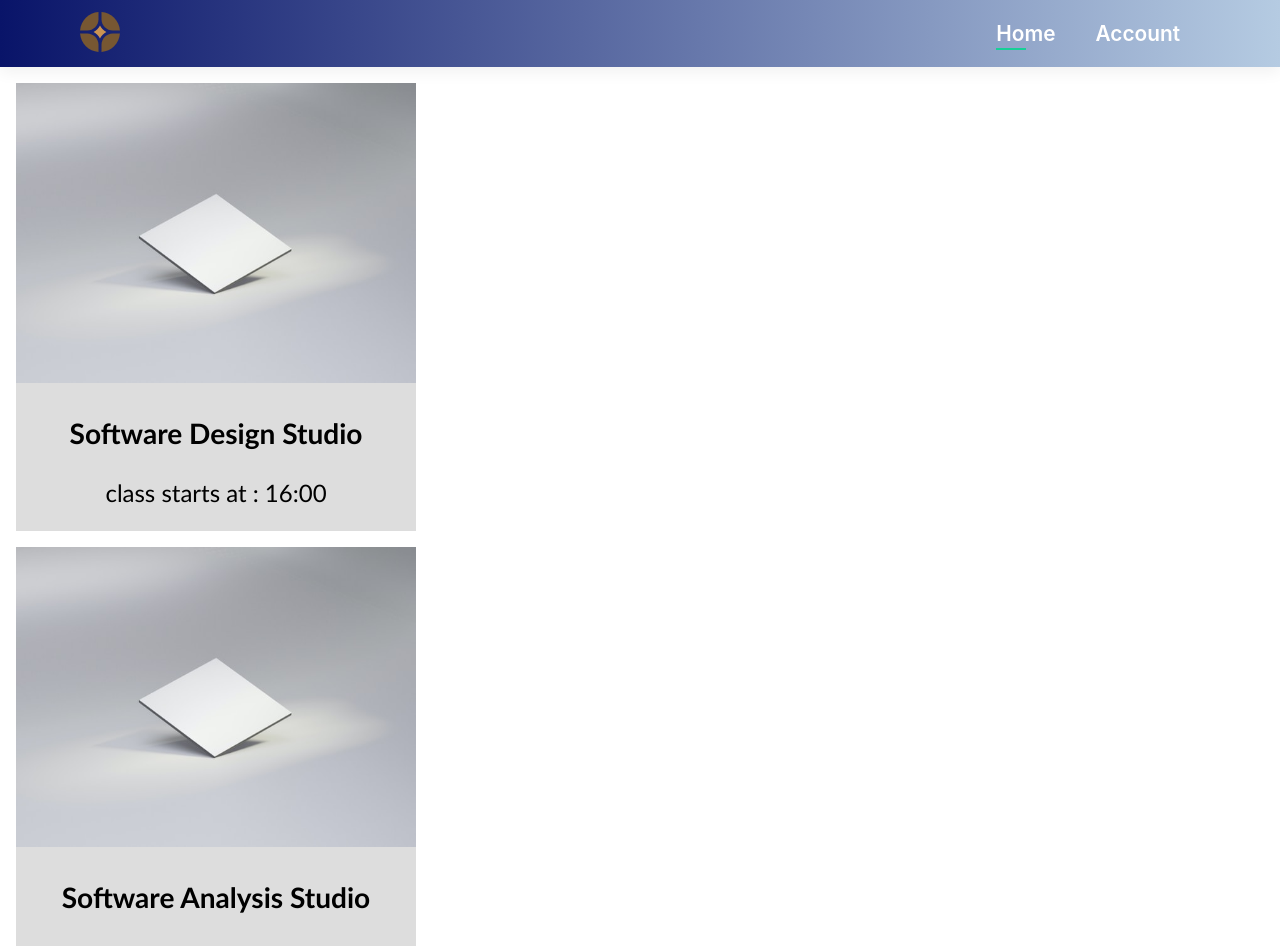
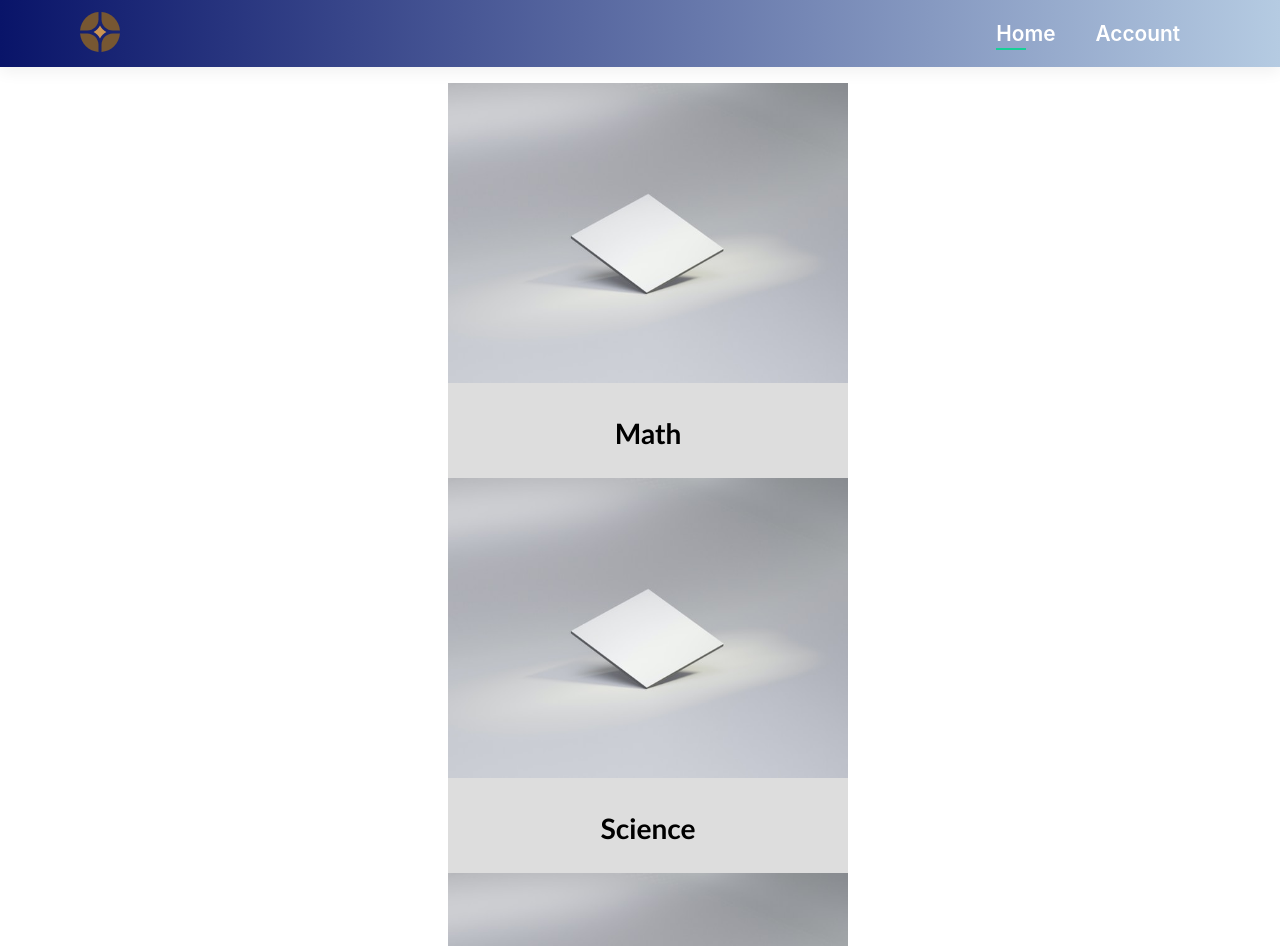
Before and after one commit to marcus-karozis/Project-4-Team-5, a React (Create React App) app: page / in a window 1280 px wide. Shown: the top 946 px of the page. Built offline with nearby package versions, Linux system fonts and the light colour scheme.

Commit message:
Added classes and fixed routing.

```diff
--- a/src/App.js
+++ b/src/App.js
@@ -2,12 +2,22 @@ import './App.css';
 import Navbar from './components/Navbar';
 import subjectData from './data/data';
 import { Subjects } from './menu/Menu';
-
-import subjectImage from './white_paper.jpg'
+import SubjectList from './SubjectList';
+import SubjectClasses from './SubjectClasses';
+import subjectImage from './white_paper.jpg';
+import { Route, Routes, BrowserRouter as Router } from 'react-router-dom';
 
 import React from 'react';
 import ReactDOM from 'react-dom/client';
 import SubjectPage from './SubjectPage';
+
+const subjects = [
+  { subject: 'Math', classes: ['Lecture', 'Tutorial'] },
+  { subject: 'Science', classes: ['Lecture', 'Workshop'] },
+  { subject: 'History', classes: ['Lecture', 'Tutorial'] },
+  { subject: 'English', classes: ['Lecture', 'Tutorial', 'Workshop'] },
+];
+
 
 const subjectPage = ReactDOM.createRoot(document.getElementById('root'));
 
@@ -38,21 +48,36 @@ function SubjectCard() {
 
 function App() {
   return (
-    <>
+    <Router>
       <div className="App">
-        <Navbar/>
+        <Navbar />
+        <Routes>
+
+            <Route path="/" element={<SubjectList />}  />
+            {subjects.map(({ subject, classes }) => (
+              <Route
+                key={subject}
+                path={`/subject/:subject`}
+                element={<SubjectClasses subjects={subjects}/>}
+              />
+            ))}
+        </Routes>
       </div>
-      <div className="SubjectCard">
-        {subjectData.map(subjectData => (
-          <Subjects
-          key={subjectData.id}
-          subjectName={subjectData.subjectName}
-        />
-        ))}
-      </div>
-    </>
-
+    </Router>
   );
 }
 
 export default App;
+
+//OG
+// <div className="App">
+// <Navbar/>
+// </div>
+// <div className="SubjectCard">
+// {subjectData.map(subjectData => (
+//   <Subjects
+//   key={subjectData.id}
+//   subjectName={subjectData.subjectName}
+// />
+// ))}
+// </div>
--- /dev/null
+++ b/src/SubjectClasses.js
@@ -0,0 +1,38 @@
+// src/components/SubjectClasses.js
+import React from 'react';
+import { Link, useParams } from 'react-router-dom';
+import subjectImage from './white_paper.jpg';
+
+
+function SubjectClasses({ subjects }) {
+    const { subject: selectedSubject } = useParams();
+
+    // Find the selected subject object in the subjects array
+    const selectedSubjectObj = subjects.find((subjectObj) => subjectObj.subject === selectedSubject);
+
+    if (!selectedSubjectObj) {
+        return <div>Subject not found</div>;
+    }
+
+    const { subject, classes } = selectedSubjectObj;
+
+    return (
+        <div className="subjectList">
+            {classes.map((classType) => (
+                <div key={classType.id} className='subjectCard'>
+                    <div className="subjectCard_content">
+                        <Link to={`/subject/${subject}/${classType}`} style={{ textDecoration: 'none', color: 'black', textAlign: 'center' }}>
+                        <div>
+                                <img src={subjectImage} className="small-image-sizer" alt={`${subject} icon`} />
+                            </div>
+                            <h3 className="subjectName"> {classType} </h3>
+                            <p> class starts at : 16:00</p>
+                        </Link>
+                    </div>
+                </div>
+            ))}
+        </div>
+    );
+}
+
+export default SubjectClasses;
--- /dev/null
+++ b/src/SubjectList.js
@@ -0,0 +1,34 @@
+// src/components/SubjectList.js
+import React from 'react';
+import { Link } from 'react-router-dom';
+
+import subjectImage from './white_paper.jpg'
+
+const subjects = [
+    { subject: 'Math', classes: ['Lecture', 'Tutorial'] },
+    { subject: 'Science', classes: ['Lecture', 'Workshop'] },
+    { subject: 'History', classes: ['Lecture', 'Tutorial'] },
+    { subject: 'English', classes: ['Lecture', 'Tutorial', 'Workshop'] },
+];
+
+function SubjectList() {
+    return (
+        <div className="subjectList">
+            {subjects.map(({ subject }) => (
+                <div key={"subject.id"} className='subjectCard'>
+                    <div className="subjectCard__content">
+                        <Link to={`/subject/${subject}`} style={{ textDecoration: 'none', color: 'black', textAlign: 'center' }}>
+                            <div>
+                                <img src={subjectImage} className="small-image-sizer" alt="subject" />
+                            </div>
+                            <h3 className="subjectName"> {subject} </h3>
+
+                        </Link>
+                    </div>
+                </div>
+            ))}
+        </div>
+    );
+}
+
+export default SubjectList;
--- a/src/index.js
+++ b/src/index.js
@@ -3,24 +3,12 @@ import ReactDOM from 'react-dom/client';
 import './index.css';
 import App from './App';
 import reportWebVitals from './reportWebVitals';
-import { RouterProvider, createBrowserRouter } from 'react-router-dom';
-import SubjectPage from './subjectPage/SubjectPage';
-
-const router = createBrowserRouter([
-  {
-    path: "/",
-    element: <App/>
-  },
-  {
-    path: "subjectPage/SubjectPage",
-    element: <SubjectPage/>
-  }
-])
 
 const root = ReactDOM.createRoot(document.getElementById('root'));
 root.render(
-  <RouterProvider router={router} />
-
+  <React.StrictMode>
+    <App />
+  </React.StrictMode>
 );
 
 // If you want to start measuring performance in your app, pass a function
```
